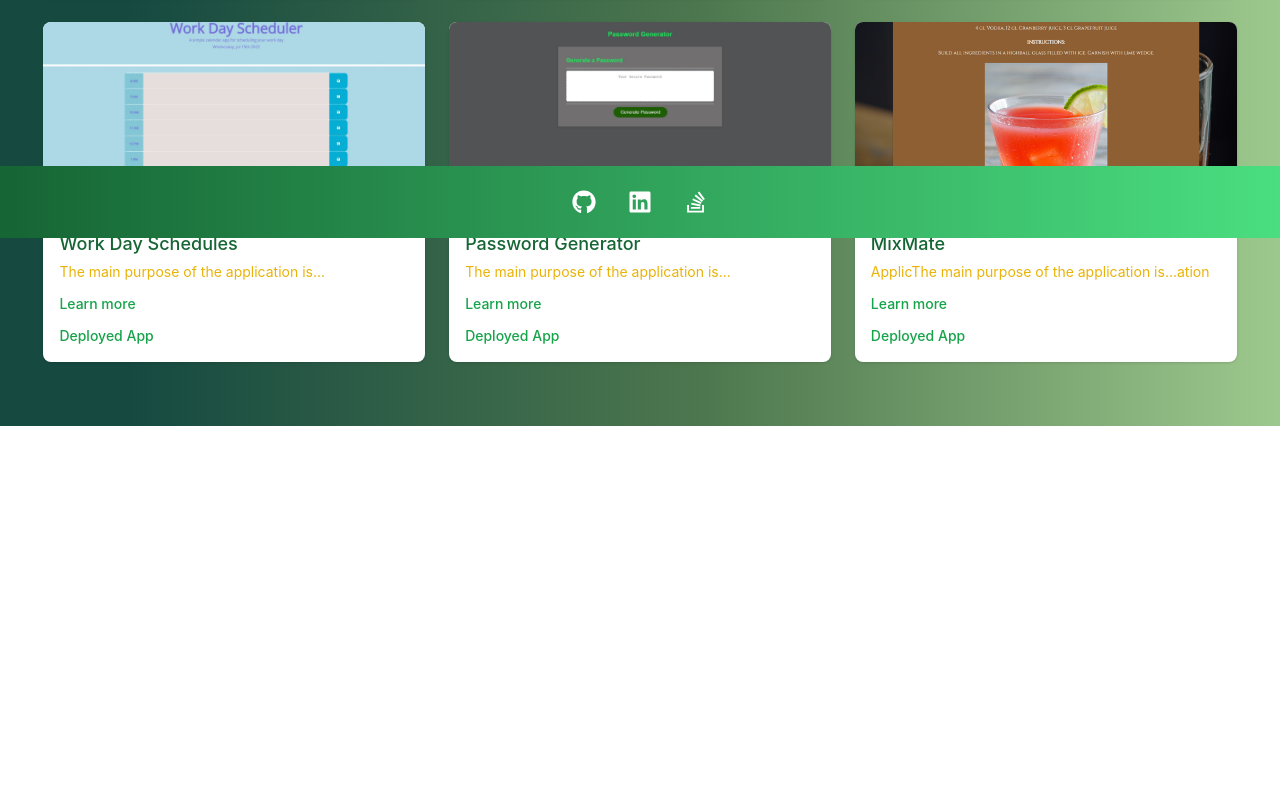
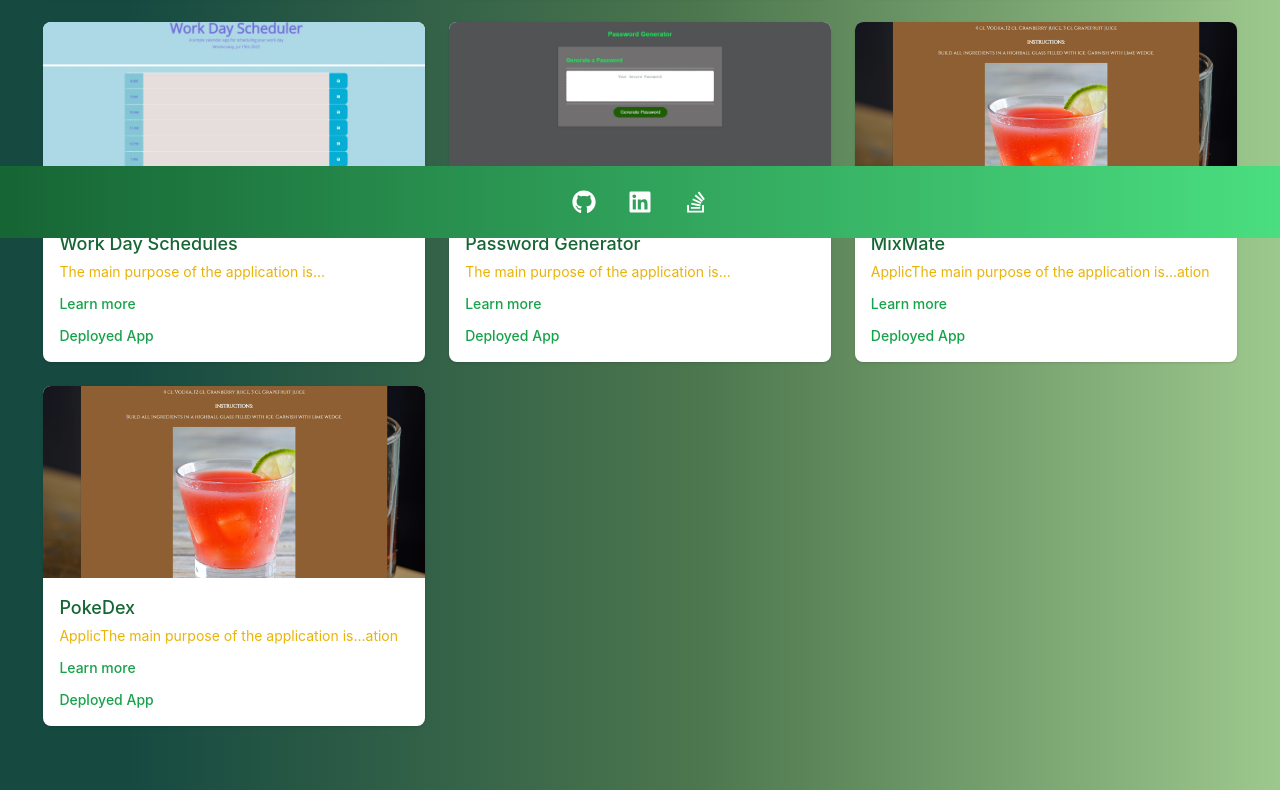
Before and after one commit to IsaiasD18/react_portfolio, a React (Create React App) app in the folder client/: page /portfolio in a window 1280 px wide. Shown: the part 562-1352 px from the top of the page. Before the commit the page ends 988 px from the top, so only its background shows below. Built offline with nearby package versions, Linux system fonts and the light colour scheme.

Commit message:
Added new app

```diff
--- a/client/src/components/Project.js
+++ b/client/src/components/Project.js
@@ -52,6 +52,13 @@ function Project() {
       link: 'https://github.com/ThomasSzentirmay/MixMate-App',
       deployed: 'https://mixmatecocktails-1b7d39db7409.herokuapp.com/'
     },
+    {
+      title: 'PokeDex',
+      image: MixMate,
+      description: 'ApplicThe main purpose of the application is...ation',
+      link: ' https://github.com/Reyesfrancisp/Pokemon_Express',
+      deployed: 'https://pokemon-express-9b21aba65e55.herokuapp.com/'
+    },
   ];
 
   useEffect(() => {
```
